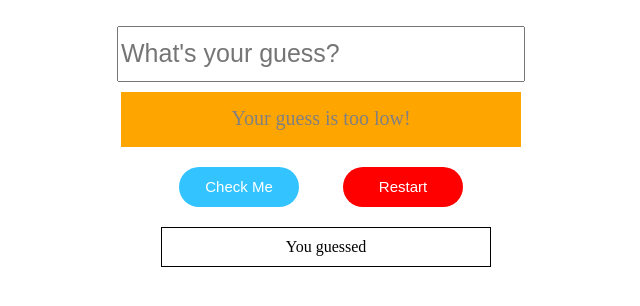
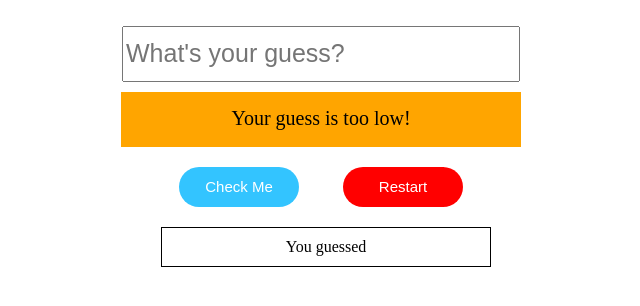
Before and after one commit to blackjac7/GuessNumber, a plain HTML site: page index.html in a window 1280 px wide. Both pictures are taken after a click on the button "Check Me". Shown: the part 148-454 px from the top of the page, without its empty margins (319-959 px from the left). Drawn offline with Linux system fonts and the light colour scheme.

Commit message:
change color and width

```diff
--- a/style.css
+++ b/style.css
@@ -22,12 +22,9 @@
 }
 
 .input-style {
-	width: 400px;
+	width: 390px;
 	height: 50px;
 	font-size: 25px;
-}
-
-.button {
 }
 
 .check {
@@ -66,7 +63,7 @@
 .alert-warning {
 	background-color: orange;
 	height: 40px;
-	color: gray;
+	color: black;
 	font-size: 20px;
 	padding-top: 15px;
 }
```
